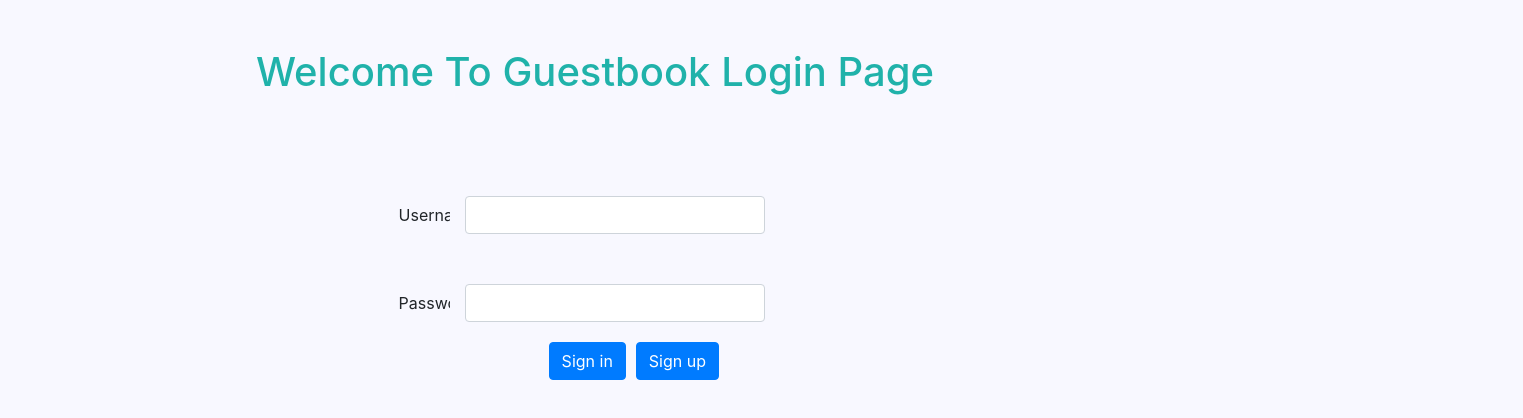
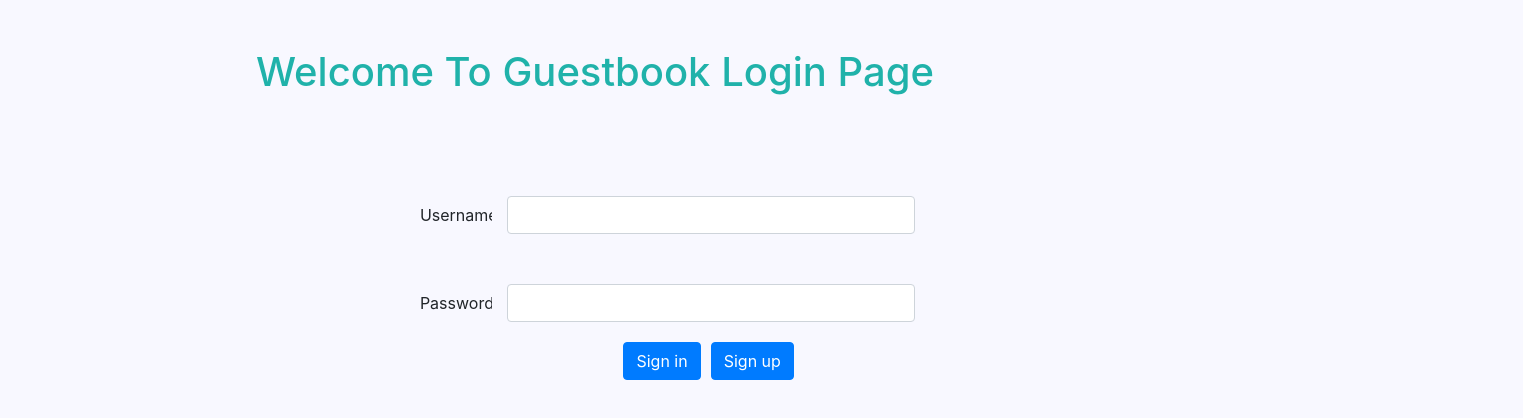
Before and after one commit to eslamelkholy/Guestbook-MERN, a React (Create React App) app in the folder client/: page / in a window 1280 px wide. Shown: the top 418 px of the page, 1523 px wide, since content can reach past the window. Built offline with nearby package versions, Linux system fonts and the light colour scheme.

Commit message:
Initialize Message Component

```diff
--- a/client/src/App.js
+++ b/client/src/App.js
@@ -1,16 +1,17 @@
 import React, { Fragment } from 'react';
 import './App.css';
-// Bootstrap in Index it will be seen in Whole Project component
+import { BrowserRouter } from 'react-router-dom';
 import 'bootstrap/dist/css/bootstrap.css'
 // import 'bootstrap/dist/js/bootstrap.js';
 import AuthenticationApp from './Authentication/authenticationApp';
-import { BrowserRouter } from 'react-router-dom';
+import MessageApp from './MessageComponent/messageApp';
 class App extends React.Component {
   render(){
     return(
       <Fragment>
         <BrowserRouter>
           <AuthenticationApp />
+          <MessageApp />
         </BrowserRouter>
       </Fragment>
     );
--- a/client/src/Authentication/login.js
+++ b/client/src/Authentication/login.js
@@ -1,14 +1,13 @@
 import React, { Fragment } from 'react'
 import '../layout/authenticationStyle/login.css'
 class Login extends React.Component {
-
     render() {
         return (
             <Fragment>
                 <br/><br/>
                 <h1>Welcome To Guestbook Login Page</h1>
-                <div class="row">
-                    <div class="col-4 form">
+                <div class="row container">
+                    <div class="col-6 form">
                         <form >
                             <div class="form-group row">
                                 <label for="inputEmail3" class="col-sm-2 col-form-label">Username</label>
@@ -23,7 +22,6 @@ class Login extends React.Component {
                                     <span class="bg-danger text-white warrningMsg" id="msgWarning">Username or Password is Invalid !</span>
                                 </div>
                             </div>
-
                             <div class="form-group row">
                                 <div class="col-sm-10 loginButtons">
                                     <button type="submit"class="btn btn-primary signBtn">Sign in</button>
--- /dev/null
+++ b/client/src/MessageComponent/messageApp.js
@@ -0,0 +1,15 @@
+import React, { Fragment,Component } from 'react';
+import {Route} from 'react-router-dom';
+import  MessageHomePage from './messageHomePage';
+class MessageApp extends Component
+{
+    render()
+    {
+        return(
+            <Fragment>
+                <Route exact path="/home" component ={()=> <MessageHomePage /> } />
+            </Fragment>
+        )
+    }
+}
+export default MessageApp;
--- /dev/null
+++ b/client/src/MessageComponent/messageHomePage.js
@@ -0,0 +1,13 @@
+import React, { Fragment } from 'react'
+
+class MessageHomePage extends React.Component {
+    render() {
+        return (
+            <Fragment>
+                <br/><br/>
+                <h1>Welcome To Guestbook Login Page</h1>
+            </Fragment>
+        )
+    }
+}
+export default MessageHomePage;
--- a/client/src/layout/authenticationStyle/login.css
+++ b/client/src/layout/authenticationStyle/login.css
@@ -7,7 +7,7 @@
     margin-top: 50px;
     width: 100%;
     text-align: center;
-    margin-left: 19%;
+    margin-left: 18%;
 }
 .form{
     margin-left: 50px;
```
